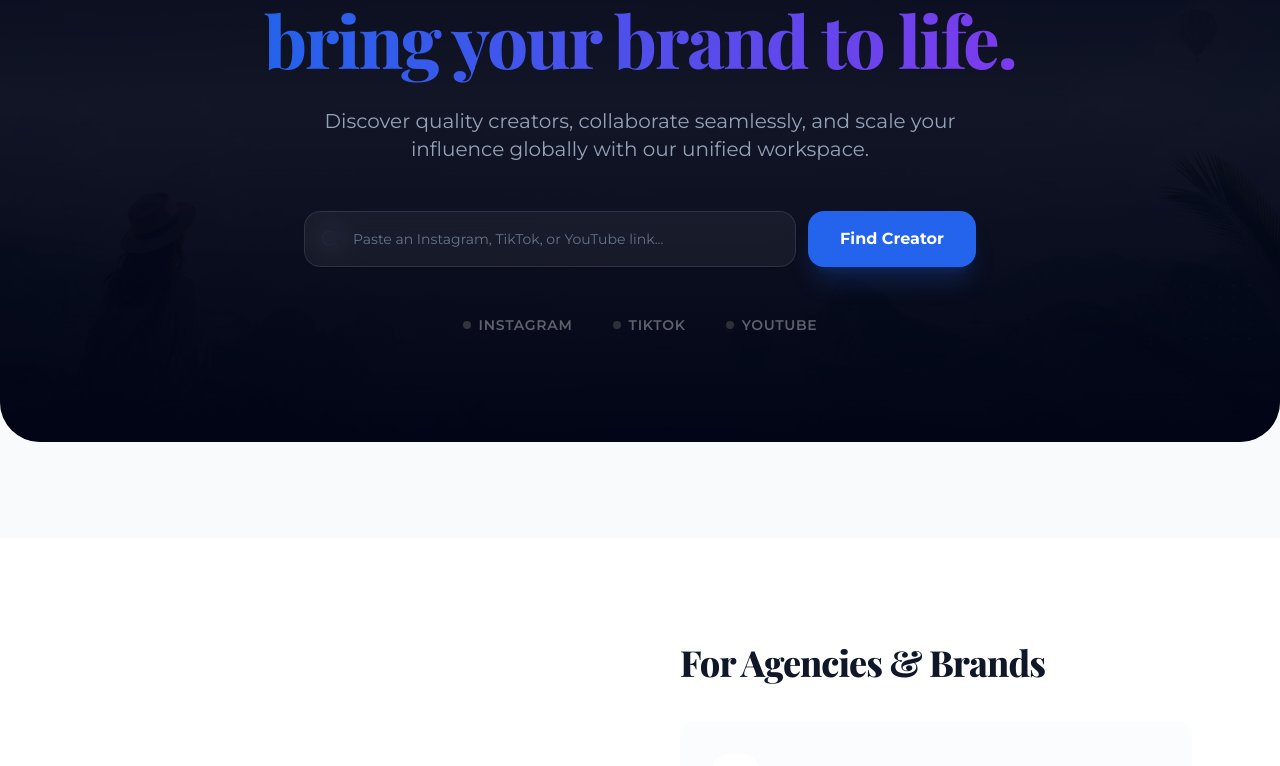
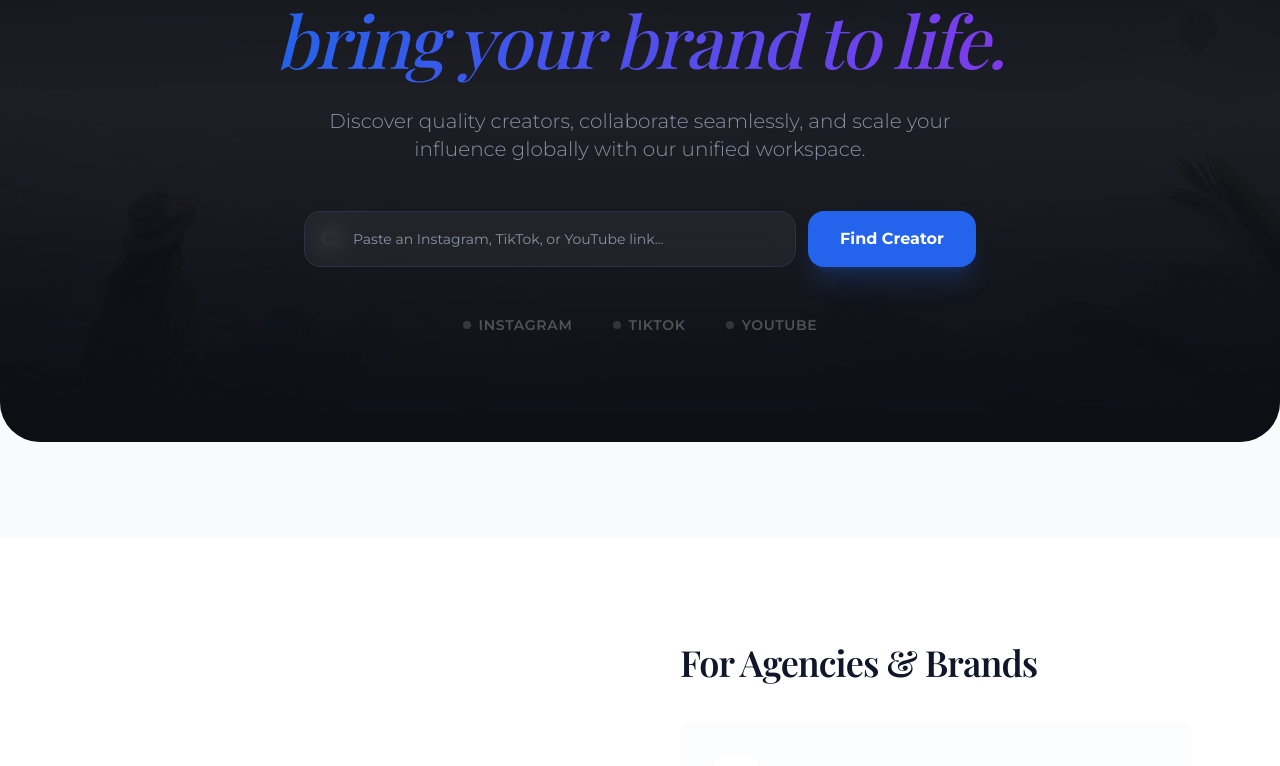
Before and after one commit to k1mmza/influ-app-frontend, a Next.js app: page / in a window 1280 px wide. Shown: the part 344-1110 px from the top of the page. Built offline with nearby package versions, Linux system fonts and the light colour scheme; a web font is replaced by a local one.

Commit message:
style: refine landing page typography weights and contrast for elegant fashion brand aesthetic

```diff
--- a/src/app/page.tsx
+++ b/src/app/page.tsx
@@ -100,7 +100,7 @@ export default function HomePage() {
               {pricingItems.map((item, idx) => (
                 <Card key={item.title} className={cn("border-2 transition-all", idx === 0 ? "border-primary bg-primary/5 shadow-xl shadow-primary/5" : "border-border")}>
                   <CardContent className="p-8">
-                    <h3 className="text-2xl font-bold tracking-tight font-serif">{item.title}</h3>
+                    <h3 className="text-2xl font-semibold tracking-tight font-serif">{item.title}</h3>
                     <p className="mt-4 text-muted-foreground leading-relaxed">{item.description}</p>
                     <ul className="mt-8 space-y-3">
                       {["Core Discovery", "Unified Chat", "Campaign Tracking", "Basic Analytics"].map(feat => (
@@ -118,18 +118,18 @@ export default function HomePage() {
         </section>
 
         <LandingAnimate delay={400}>
-          <section className="mt-32 relative overflow-hidden rounded-[2.5rem] bg-slate-950 px-8 py-16 text-center text-white sm:px-12">
+          <section className="dark mt-32 relative overflow-hidden rounded-[2.5rem] bg-background px-8 py-16 text-center text-foreground sm:px-12">
             <div className="absolute inset-0 bg-gradient-to-r from-primary/20 to-secondary/20" />
             <div className="relative z-10 max-w-3xl mx-auto">
-              <h2 className="text-4xl font-extrabold tracking-tight sm:text-5xl font-serif">Ready to replace the busywork?</h2>
-              <p className="mt-6 text-lg text-slate-400">
+              <h2 className="text-4xl font-medium tracking-tight sm:text-5xl font-serif">Ready to replace the busywork?</h2>
+              <p className="mt-6 text-lg text-muted-foreground font-light">
                 Join agencies scaling partnerships, brands launching with confidence, and creators who want steady, transparent work—all in one workspace.
               </p>
               <div className="mt-10 flex flex-col gap-4 sm:flex-row sm:justify-center">
                 <Button size="lg" asChild className="h-14 rounded-2xl px-10 text-lg font-bold shadow-xl shadow-primary/40">
                   <Link href="/register">Register Free</Link>
                 </Button>
-                <Button variant="outline" size="lg" asChild className="h-14 rounded-2xl border-white/20 bg-white/5 px-10 text-lg font-bold text-white backdrop-blur-sm hover:bg-white/10">
+                <Button variant="outline" size="lg" asChild className="h-14 rounded-2xl border-border bg-white/5 px-10 text-lg font-bold text-foreground backdrop-blur-sm hover:bg-white/10">
                   <Link href="/discover">Preview Discovery</Link>
                 </Button>
               </div>
--- a/src/components/landing-hero.tsx
+++ b/src/components/landing-hero.tsx
@@ -54,7 +54,7 @@ export function LandingHero() {
   };
 
   return (
-    <section className="relative flex min-h-[600px] w-full flex-col items-center justify-center overflow-hidden rounded-[2.5rem] bg-slate-950 px-4 py-20 lg:min-h-[calc(100vh-8rem)]">
+    <section className="dark relative flex min-h-[600px] w-full flex-col items-center justify-center overflow-hidden rounded-[2.5rem] bg-background px-4 py-20 lg:min-h-[calc(100vh-8rem)]">
       {/* Background Carousel with Overlay */}
       <div className="absolute inset-0 z-0 overflow-hidden opacity-40">
         {CAROUSEL_IMAGES.map((image, index) => (
@@ -70,7 +70,7 @@ export function LandingHero() {
             )}
           />
         ))}
-        <div className="absolute inset-0 bg-gradient-to-b from-slate-950 via-slate-950/80 to-slate-950" />
+        <div className="absolute inset-0 bg-gradient-to-b from-background via-background/80 to-background" />
       </div>
 
       <div className="relative z-10 mx-auto w-full max-w-4xl text-center">
@@ -84,13 +84,13 @@ export function LandingHero() {
         </LandingAnimate>
 
         <LandingAnimate onMount delay={100}>
-          <h1 className="text-balance text-5xl font-extrabold tracking-tight text-white md:text-7xl font-serif">
-            Partner with creators who <span className="bg-gradient-to-r from-primary to-secondary bg-clip-text text-transparent">bring your brand to life.</span>
+          <h1 className="text-balance text-5xl font-medium tracking-tight text-foreground md:text-7xl font-serif">
+            Partner with creators who <span className="bg-gradient-to-r from-primary to-secondary bg-clip-text text-transparent italic">bring your brand to life.</span>
           </h1>
         </LandingAnimate>
 
         <LandingAnimate onMount delay={200}>
-          <p className="mx-auto mt-8 max-w-2xl text-lg text-slate-400 md:text-xl">
+          <p className="mx-auto mt-8 max-w-2xl text-lg text-muted-foreground md:text-xl font-light">
             Discover quality creators, collaborate seamlessly, and scale your influence globally with our unified workspace.
           </p>
         </LandingAnimate>
@@ -99,7 +99,7 @@ export function LandingHero() {
           <form onSubmit={handleSubmit} className="mx-auto mt-12 max-w-2xl">
             <div className="relative flex flex-col gap-3 sm:flex-row sm:items-center">
               <div className="relative flex-1">
-                <Search className="absolute left-4 top-1/2 h-5 w-5 -translate-y-1/2 text-slate-500" />
+                <Search className="absolute left-4 top-1/2 h-5 w-5 -translate-y-1/2 text-muted-foreground" />
                 <Input
                   type="url"
                   placeholder="Paste an Instagram, TikTok, or YouTube link..."
@@ -108,28 +108,28 @@ export function LandingHero() {
                     setProfileUrl(e.target.value);
                     if (error) setError("");
                   }}
-                  className="h-14 rounded-2xl border-white/10 bg-white/5 pl-12 pr-4 text-white placeholder:text-slate-500 backdrop-blur-md transition-all focus:border-primary/50 focus:ring-primary/20"
+                  className="h-14 rounded-2xl border-border bg-white/5 pl-12 pr-4 text-foreground placeholder:text-muted-foreground backdrop-blur-md transition-all focus:border-primary/50 focus:ring-primary/20"
                 />
               </div>
               <Button type="submit" size="lg" className="h-14 rounded-2xl px-8 text-base font-bold shadow-xl shadow-primary/20">
                 Find Creator
               </Button>
             </div>
-            {error && <p className="mt-4 text-sm font-medium text-rose-400">{error}</p>}
+            {error && <p className="mt-4 text-sm font-medium text-destructive">{error}</p>}
           </form>
         </LandingAnimate>
 
         <LandingAnimate onMount delay={400}>
           <div className="mt-12 flex flex-wrap justify-center gap-x-10 gap-y-4 opacity-50 grayscale transition-all hover:grayscale-0">
-            <div className="flex items-center gap-2 text-white/70">
+            <div className="flex items-center gap-2 text-muted-foreground">
               <div className="h-2 w-2 rounded-full bg-primary" />
               <span className="text-sm font-semibold tracking-wider uppercase">Instagram</span>
             </div>
-            <div className="flex items-center gap-2 text-white/70">
+            <div className="flex items-center gap-2 text-muted-foreground">
               <div className="h-2 w-2 rounded-full bg-secondary" />
               <span className="text-sm font-semibold tracking-wider uppercase">TikTok</span>
             </div>
-            <div className="flex items-center gap-2 text-white/70">
+            <div className="flex items-center gap-2 text-muted-foreground">
               <div className="h-2 w-2 rounded-full bg-accent" />
               <span className="text-sm font-semibold tracking-wider uppercase">YouTube</span>
             </div>
--- a/src/components/landing-section.tsx
+++ b/src/components/landing-section.tsx
@@ -14,7 +14,7 @@ export type LandingFeatureItem = {
 export function LandingSectionTitle({ children }: { children: React.ReactNode }) {
   return (
     <LandingAnimate>
-      <h2 className="text-3xl font-extrabold tracking-tight text-foreground sm:text-4xl font-serif">{children}</h2>
+      <h2 className="text-3xl font-semibold tracking-tight text-foreground sm:text-4xl font-serif">{children}</h2>
     </LandingAnimate>
   );
 }
@@ -45,7 +45,7 @@ export function LandingFeatureList({
               <div className="mb-6 flex h-12 w-12 items-center justify-center rounded-2xl bg-white shadow-sm">
                 {icon || <Check className="h-6 w-6 text-primary" />}
               </div>
-              <h3 className="text-xl font-bold tracking-tight text-foreground font-serif">{title}</h3>
+              <h3 className="text-xl font-semibold tracking-tight text-foreground font-serif">{title}</h3>
               <p className="mt-3 text-sm leading-relaxed text-muted-foreground">{description}</p>
             </CardContent>
           </Card>
```
